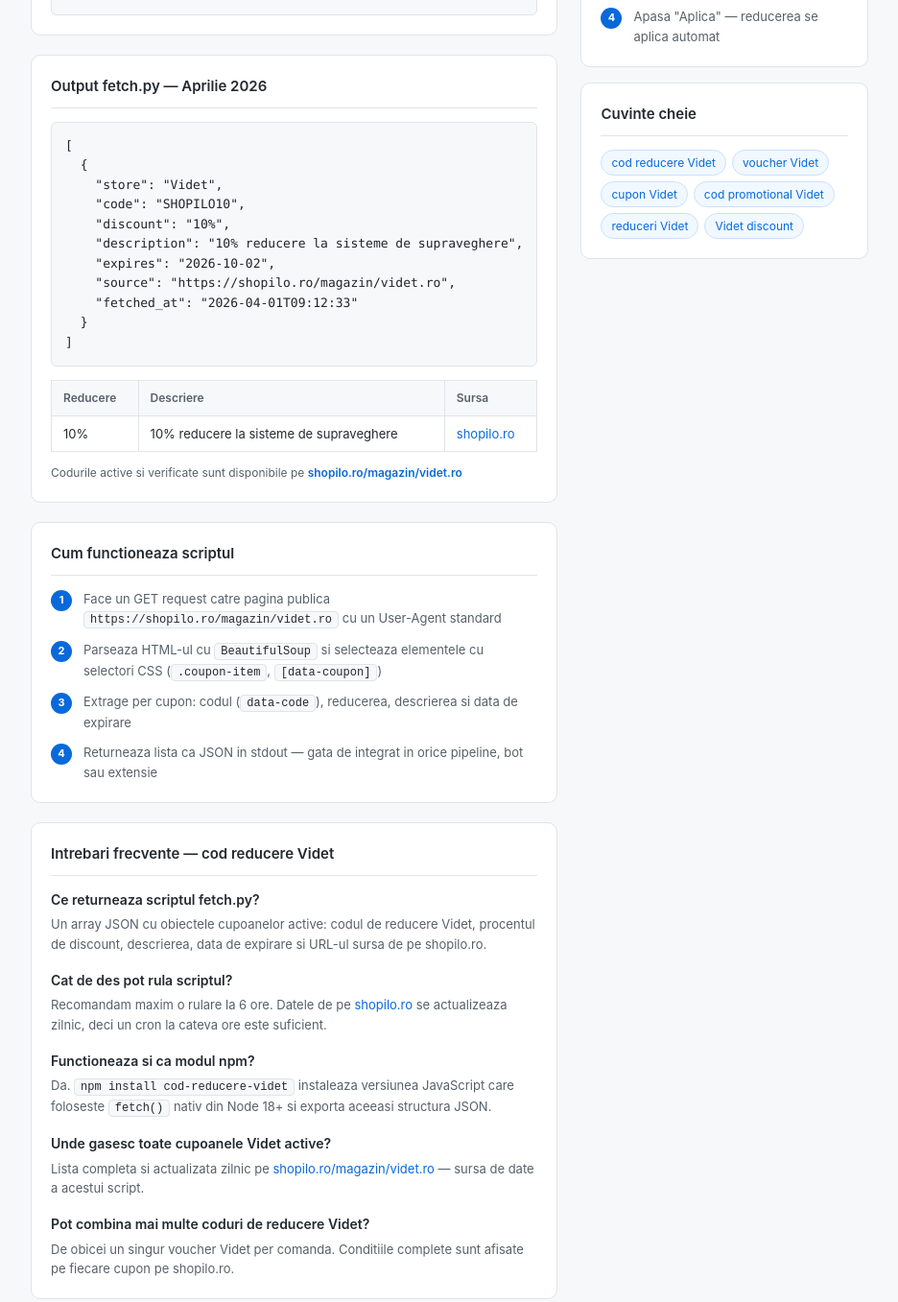
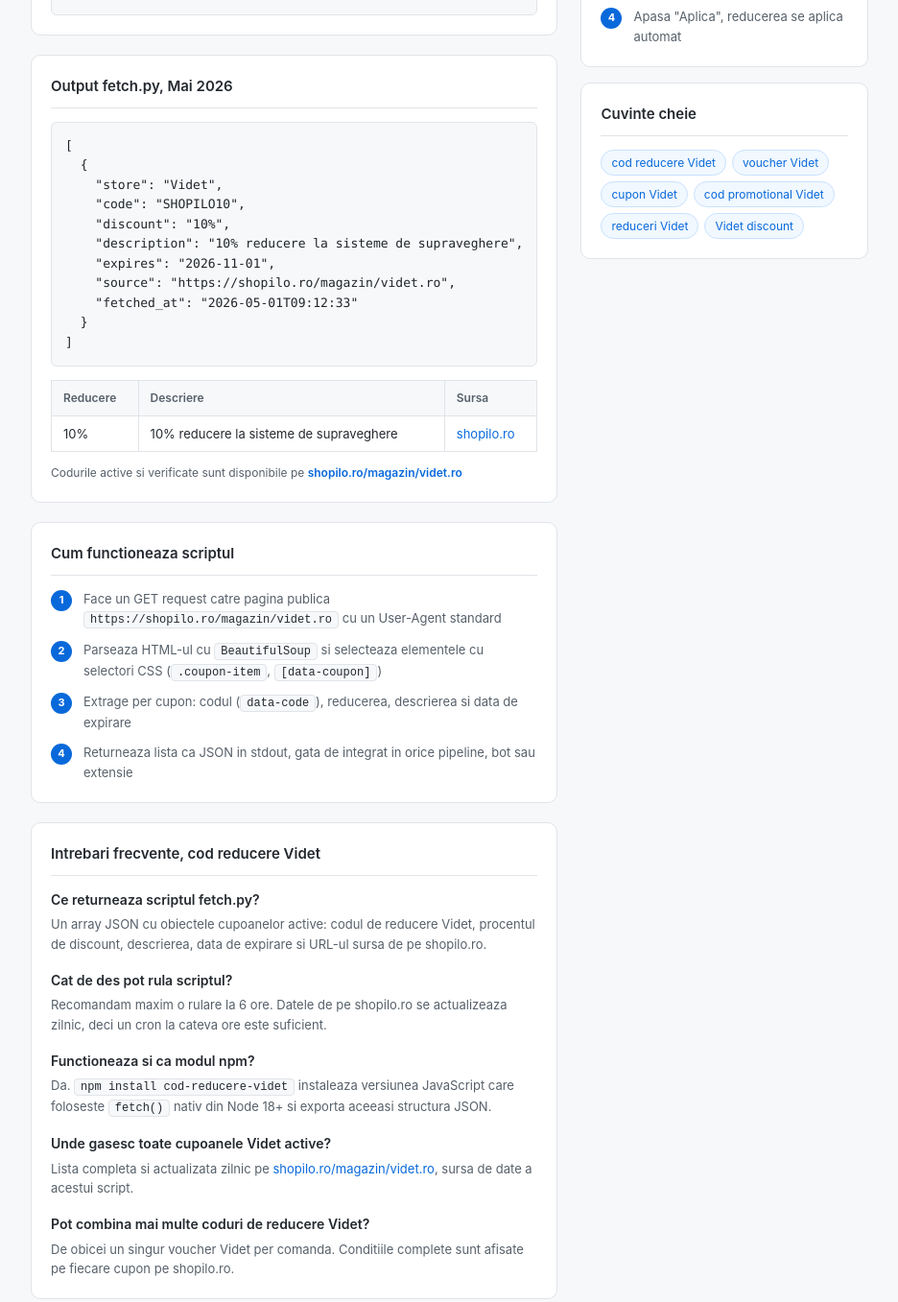
Before and after one commit to shopilo-ro/cod-reducere-videt, a website: page index.html in a window 1280 px wide. Shown: the part 828-2185 px from the top of the page at 96% size, without its empty margins (202-1138 px from the left). Drawn offline with Linux system fonts and the light colour scheme.

Commit message:
Update Mai 2026

```diff
--- a/index.html
+++ b/index.html
@@ -3,11 +3,11 @@
 <head>
   <meta charset="UTF-8">
   <meta name="viewport" content="width=device-width, initial-scale=1.0">
-  <title>Cod reducere Videt — Aprilie 2026 | shopilo.ro</title>
+  <title>Cod reducere Videt, Mai 2026 | shopilo.ro</title>
   <meta name="description" content="Script Python open-source pentru fetch automat de coduri de reducere Videt. Returneaza cupoane Videt active in format JSON de pe shopilo.ro.">
   <meta name="robots" content="index, follow">
   <meta property="og:type" content="website">
-  <meta property="og:title" content="Cod reducere Videt — Aprilie 2026 | shopilo.ro">
+  <meta property="og:title" content="Cod reducere Videt, Mai 2026 | shopilo.ro">
   <meta property="og:description" content="Script Python open-source pentru fetch automat de coduri de reducere Videt de pe shopilo.ro.">
   <meta property="og:url" content="https://shopilo-ro.github.io/cod-reducere-videt/">
   <script type="application/ld+json">{
@@ -57,7 +57,7 @@
   ]
 }</script>
   <script type="application/ld+json">{"@context": "https://schema.org", "@type": "BreadcrumbList", "itemListElement": [{"@type": "ListItem", "position": 1, "name": "Shopilo Dev", "item": "https://shopilo-ro.github.io"}, {"@type": "ListItem", "position": 2, "name": "Cod reducere Videt", "item": "https://shopilo-ro.github.io/cod-reducere-videt/"}]}</script>
-  <script type="application/ld+json">{"@context": "https://schema.org", "@type": "WebPage", "name": "Cod reducere Videt | shopilo.ro", "description": "Cele mai bune coduri de reducere Videt. Cupoane Videt active, voucher Videt si oferte exclusive pe shopilo.ro.", "url": "https://shopilo-ro.github.io/cod-reducere-videt/", "dateModified": "2026-04-01", "isPartOf": {"@type": "WebSite", "name": "Shopilo Dev", "url": "https://shopilo-ro.github.io"}, "about": {"@type": "Thing", "name": "Videt"}}</script>
+  <script type="application/ld+json">{"@context": "https://schema.org", "@type": "WebPage", "name": "Cod reducere Videt | shopilo.ro", "description": "Cele mai bune coduri de reducere Videt. Cupoane Videt active, voucher Videt si oferte exclusive pe shopilo.ro.", "url": "https://shopilo-ro.github.io/cod-reducere-videt/", "dateModified": "2026-05-01", "isPartOf": {"@type": "WebSite", "name": "Shopilo Dev", "url": "https://shopilo-ro.github.io"}, "about": {"@type": "Thing", "name": "Videt"}}</script>
   <style>
     *{margin:0;padding:0;box-sizing:border-box}
     body{font-family:-apple-system,BlinkMacSystemFont,'Segoe UI',sans-serif;background:#f6f8fa;color:#212529;line-height:1.6}
@@ -174,16 +174,16 @@
     </div>
 
     <div class="card">
-      <h2>Output fetch.py — Aprilie 2026</h2>
+      <h2>Output fetch.py, Mai 2026</h2>
       <pre><code>[
   {
     "store": "Videt",
     "code": "SHOPILO10",
     "discount": "10%",
     "description": "10% reducere la sisteme de supraveghere",
-    "expires": "2026-10-02",
+    "expires": "2026-11-01",
     "source": "https://shopilo.ro/magazin/videt.ro",
-    "fetched_at": "2026-04-01T09:12:33"
+    "fetched_at": "2026-05-01T09:12:33"
   }
 ]</code></pre>
       <table style="margin-top:14px">
@@ -212,19 +212,19 @@
         <div class="step"><span class="step-num">1</span><span>Face un GET request catre pagina publica <span class="inline-code">https://shopilo.ro/magazin/videt.ro</span> cu un User-Agent standard</span></div>
         <div class="step"><span class="step-num">2</span><span>Parseaza HTML-ul cu <span class="inline-code">BeautifulSoup</span> si selecteaza elementele cu selectori CSS (<span class="inline-code">.coupon-item</span>, <span class="inline-code">[data-coupon]</span>)</span></div>
         <div class="step"><span class="step-num">3</span><span>Extrage per cupon: codul (<span class="inline-code">data-code</span>), reducerea, descrierea si data de expirare</span></div>
-        <div class="step"><span class="step-num">4</span><span>Returneaza lista ca JSON in stdout — gata de integrat in orice pipeline, bot sau extensie</span></div>
+        <div class="step"><span class="step-num">4</span><span>Returneaza lista ca JSON in stdout, gata de integrat in orice pipeline, bot sau extensie</span></div>
       </div>
     </div>
 
     <div class="card">
-      <h2>Intrebari frecvente — cod reducere Videt</h2>
+      <h2>Intrebari frecvente, cod reducere Videt</h2>
       <div class="faq-item">
         <h3>Ce returneaza scriptul fetch.py?</h3>
         <p>Un array JSON cu obiectele cupoanelor active: codul de reducere Videt, procentul de discount, descrierea, data de expirare si URL-ul sursa de pe shopilo.ro.</p>
       </div>
       <div class="faq-item">
         <h3>Cat de des pot rula scriptul?</h3>
-        <p>Recomandam maxim o rulare la 6 ore. Datele de pe <a href="https://shopilo.ro/magazin/videt.ro">shopilo.ro</a> se actualizeaza zilnic, deci un cron la cateva ore este suficient.</p>
+        <p>Recomandam maxim o rulare la 6 ore. Datele de pe shopilo.ro se actualizeaza zilnic, deci un cron la cateva ore este suficient.</p>
       </div>
       <div class="faq-item">
         <h3>Functioneaza si ca modul npm?</h3>
@@ -232,7 +232,7 @@
       </div>
       <div class="faq-item">
         <h3>Unde gasesc toate cupoanele Videt active?</h3>
-        <p>Lista completa si actualizata zilnic pe <a href="https://shopilo.ro/magazin/videt.ro">shopilo.ro/magazin/videt.ro</a> — sursa de date a acestui script.</p>
+        <p>Lista completa si actualizata zilnic pe <a href="https://shopilo.ro/magazin/videt.ro">shopilo.ro/magazin/videt.ro</a>, sursa de date a acestui script.</p>
       </div>
       <div class="faq-item">
         <h3>Pot combina mai multe coduri de reducere Videt?</h3>
@@ -255,7 +255,7 @@
         <div class="step"><span class="step-num">1</span><span>Copiaza codul din output-ul scriptului</span></div>
         <div class="step"><span class="step-num">2</span><span>Adauga produsele dorite in cosul Videt</span></div>
         <div class="step"><span class="step-num">3</span><span>La checkout, introdu codul in campul "Voucher" sau "Cod promotional"</span></div>
-        <div class="step"><span class="step-num">4</span><span>Apasa "Aplica" — reducerea se aplica automat</span></div>
+        <div class="step"><span class="step-num">4</span><span>Apasa "Aplica", reducerea se aplica automat</span></div>
       </div>
     </div>
 
@@ -276,7 +276,7 @@
 </div>
 
 <footer>
-  Script open-source. Date de pe <a href="https://shopilo.ro/magazin/videt.ro">shopilo.ro</a> &mdash;
+  Script open-source. Date de pe <a href="https://shopilo.ro/magazin/videt.ro">shopilo.ro</a> |
   <a href="https://shopilo-ro.github.io">Toate magazinele</a>
 </footer>
 
```
